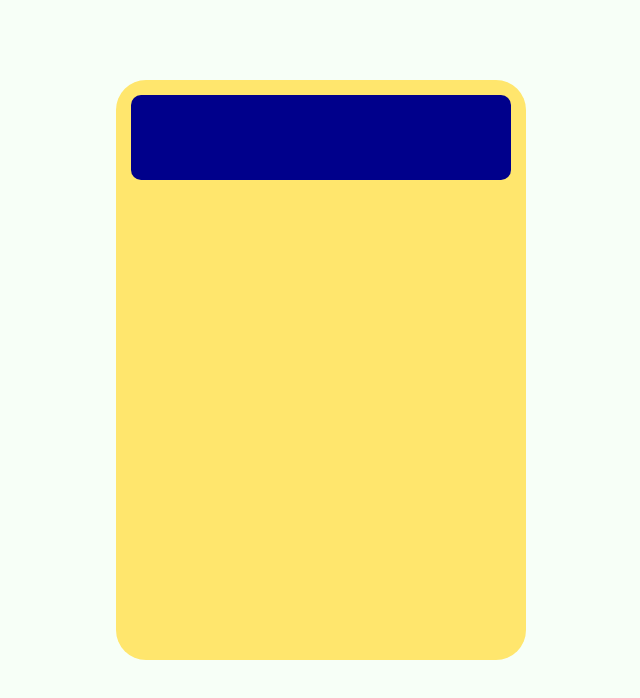
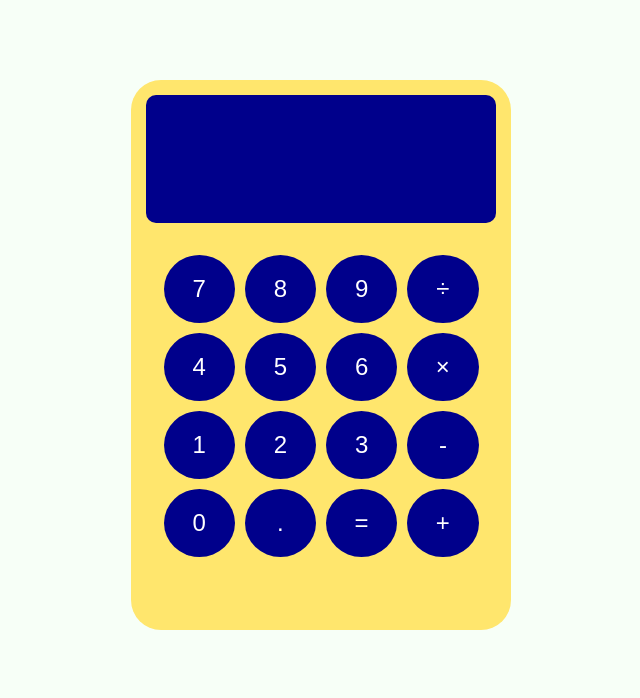
Before and after one commit to ehsan-saf/calculator, a plain HTML site: page index.html in a window 1280 px wide. Shown: the whole page, without its empty margins (319-959 px from the left). Drawn offline with Linux system fonts and the light colour scheme.

Commit message:
Populate basic numpad

```diff
--- a/index.html
+++ b/index.html
@@ -14,7 +14,24 @@
     <main>
         <div class="calculator">
             <div class="screen"></div>
-            <div class="numpad"></div>
+            <div class="numpad">
+                <button class="number" id="7">7</button>
+                <button class="number" id="8">8</button>
+                <button class="number" id="9">9</button>
+                <button class="operation" id="/">÷</button>
+                <button class="number" id="4">4</button>
+                <button class="number" id="5">5</button>
+                <button class="number" id="6">6</button>
+                <button class="operation" id="x">×</button>
+                <button class="number" id="3">1</button>
+                <button class="number" id="2">2</button>
+                <button class="number" id="1">3</button>
+                <button class="operation" id="-">-</button>
+                <button class="number" id="0">0</button>
+                <button class="number" id="0">.</button>
+                <button class="operation" id="=">=</button>
+                <button class="operation" id="+">+</button>
+            </div>
         </div>
     </main>
 </body>
--- a/style.css
+++ b/style.css
@@ -1,3 +1,9 @@
+* {
+    box-sizing: border-box;
+    padding: 0;
+    margin: 0;
+}
+
 body {
     background-color: #F7FFF7;
 }
@@ -16,13 +22,36 @@ main {
     border-radius: 30px;
     padding: 15px;
     display: flex;
-    justify-content: center;
+    flex-direction: column;
+    align-items: center;
+    gap: 2rem;
 }
 
 .screen {
     background-color: darkblue;
     color: white;
     width: 100%;
-    height: 85px;
+    padding: 4rem;
     border-radius: 10px;
 }
+
+.numpad {
+    display: grid;
+    grid-template-columns: repeat(4, 1fr);
+    grid-template-rows: repeat(5, 1fr);
+    gap: 10px;
+    width: 90%;
+}
+
+.number,
+.operation {
+    display: flex;
+    align-items: center;
+    justify-content: center;
+    background-color: darkblue;
+    border-radius: 50%;
+    color: white;
+    font-size: 1.5rem;
+    padding: 20px 25px;
+    border: none;
+}
```
